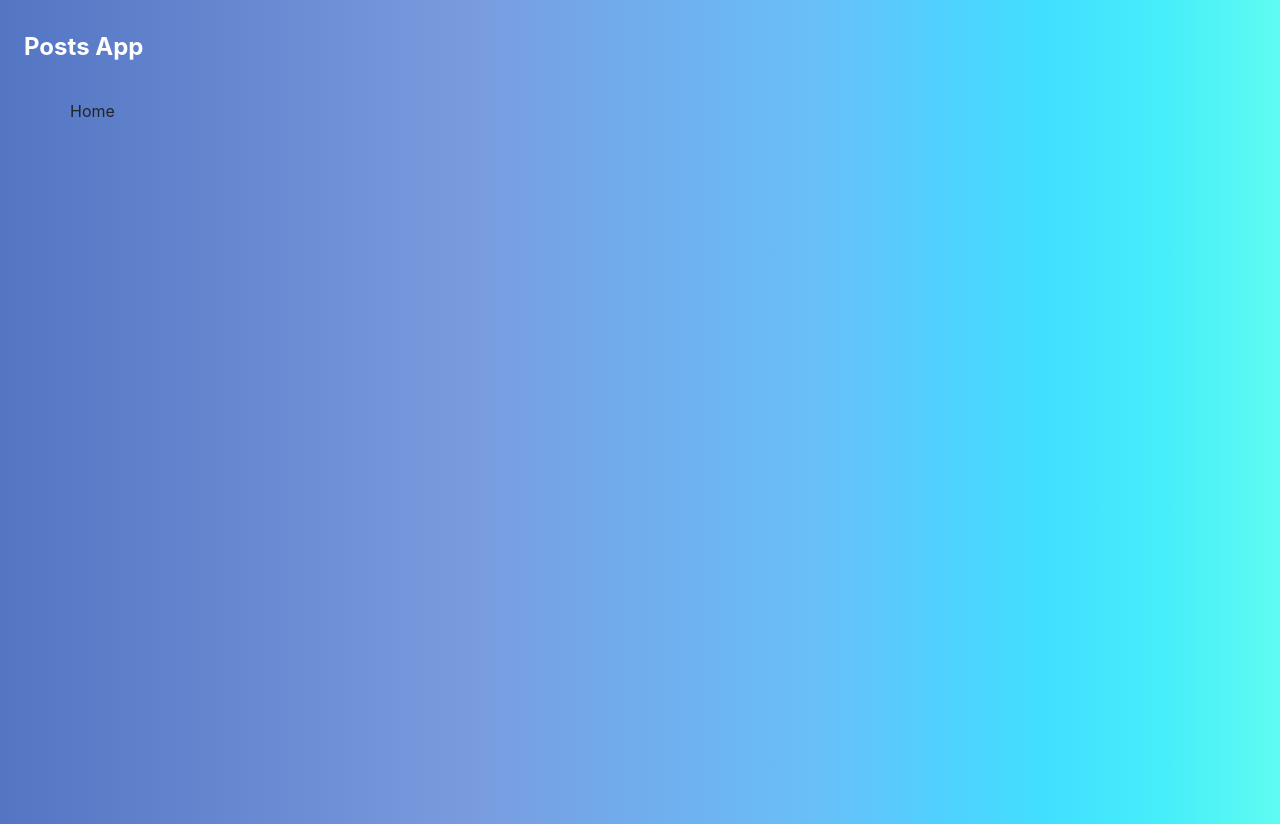
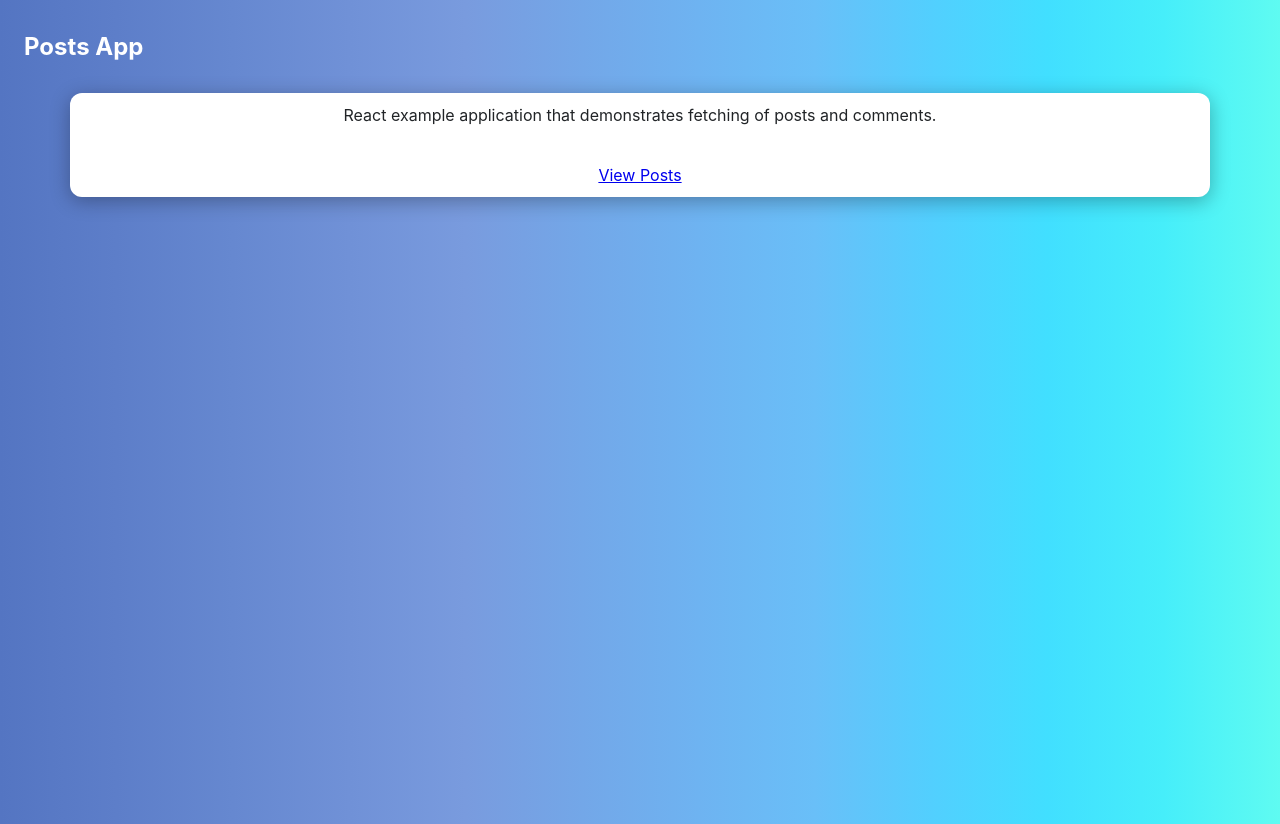
Before and after one commit to petkobyte/posts-example, a React (Create React App) app: page / in a window 1280 px wide. Built offline with nearby package versions, Linux system fonts and the light colour scheme.

Commit message:
home page

```diff
--- a/src/App.tsx
+++ b/src/App.tsx
@@ -4,12 +4,21 @@ import { Header } from './components/header';
 import './app.scss';
 import { Container } from './components/container';
 import { useTranslation } from 'react-i18next';
+import { useNavigate } from 'react-router-dom';
 
 function App() {
   const { t } = useTranslation();
+  const navigate = useNavigate();
+
   return (
     <div className='background'>
-      <Header title={t('res_postsApp')} />
+      <Header
+        title={
+          <div className='app-name' onClick={() => navigate('/')}>
+            {t('res_postsApp')}
+          </div>
+        }
+      />
       <Container>
         <Routing />
       </Container>
--- a/src/app.scss
+++ b/src/app.scss
@@ -7,3 +7,7 @@
   width: 100%;
   background-image: linear-gradient(to right, #5475c2, #5d7ec9, #6688d0, #7091d7, #799bde, #73a7e8, #6eb3f1, #69bff8, #52cffe, #41dfff, #46eefa, #5ffbf1);
 }
+
+.app-name {
+  cursor: pointer;
+}
--- a/src/components/header/models.ts
+++ b/src/components/header/models.ts
@@ -1,3 +1,3 @@
 export interface HeaderProps {
-  title: string;
+  title: string | React.ReactNode;
 }
--- a/src/pages/home/Home.tsx
+++ b/src/pages/home/Home.tsx
@@ -1,10 +1,21 @@
 import React from 'react';
+import { Card } from '../../components/card';
+import { NavLink } from 'react-router-dom';
+import './styles.scss';
+import { useTranslation } from 'react-i18next';
 
 const Home = () => {
+  const { t } = useTranslation();
+
   return (
-    <div>
-      <p>Home</p>
-    </div>
+    <Card>
+      <div className='home-container'>
+        <div>{t('res_homeMessage')}</div>
+        <br />
+        <br />
+        <NavLink to='/posts'>{t('res_viewPosts')}</NavLink>
+      </div>
+    </Card>
   );
 };
 
--- /dev/null
+++ b/src/pages/home/styles.scss
@@ -0,0 +1,5 @@
+
+
+.home-container {
+  text-align: center;
+}
--- a/src/resources/locales/en.json
+++ b/src/resources/locales/en.json
@@ -2,5 +2,7 @@
   "res_pageNotFoundMessage": "404 - Page not found!",
   "res_ooops": "Ooops!",
   "res_comments": "Comments",
-  "res_postsApp": "Posts App"
+  "res_postsApp": "Posts App",
+  "res_viewPosts": "View Posts",
+  "res_homeMessage": "React example application that demonstrates fetching of posts and comments."
 }
```
